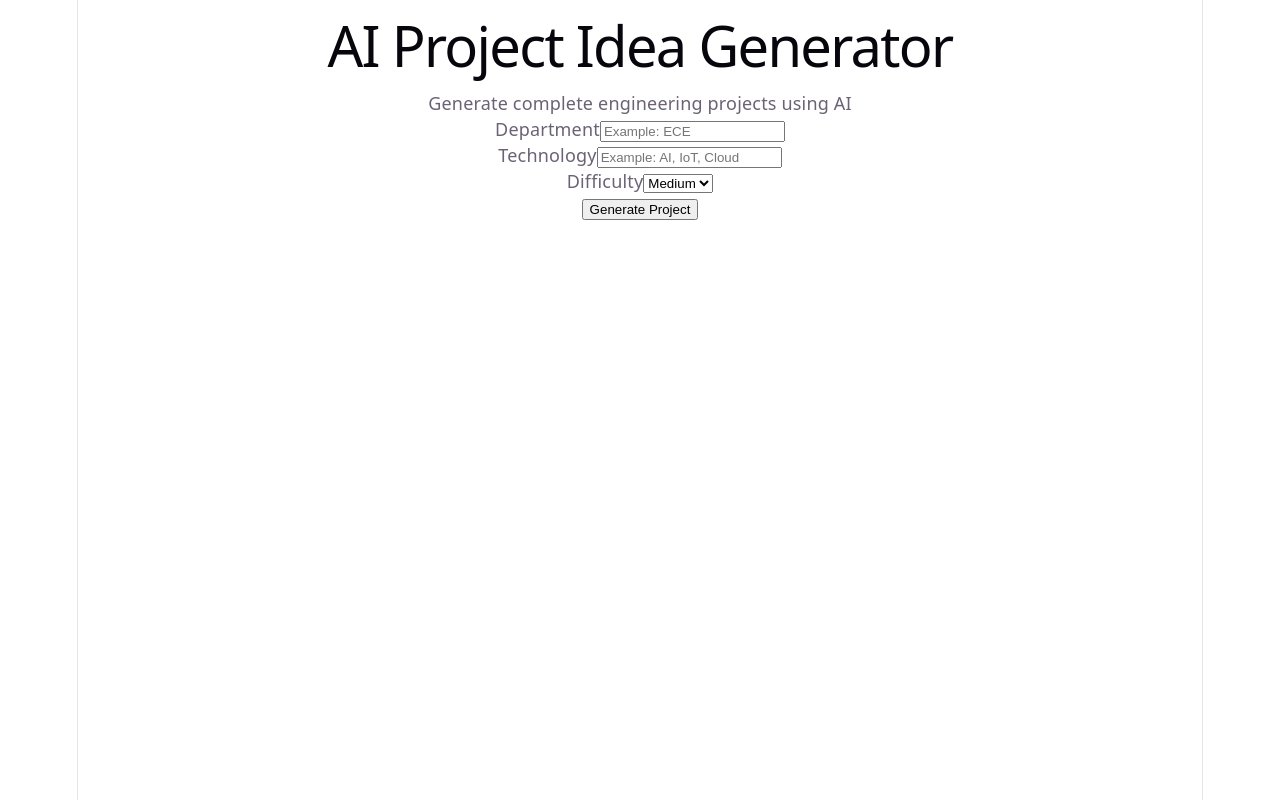
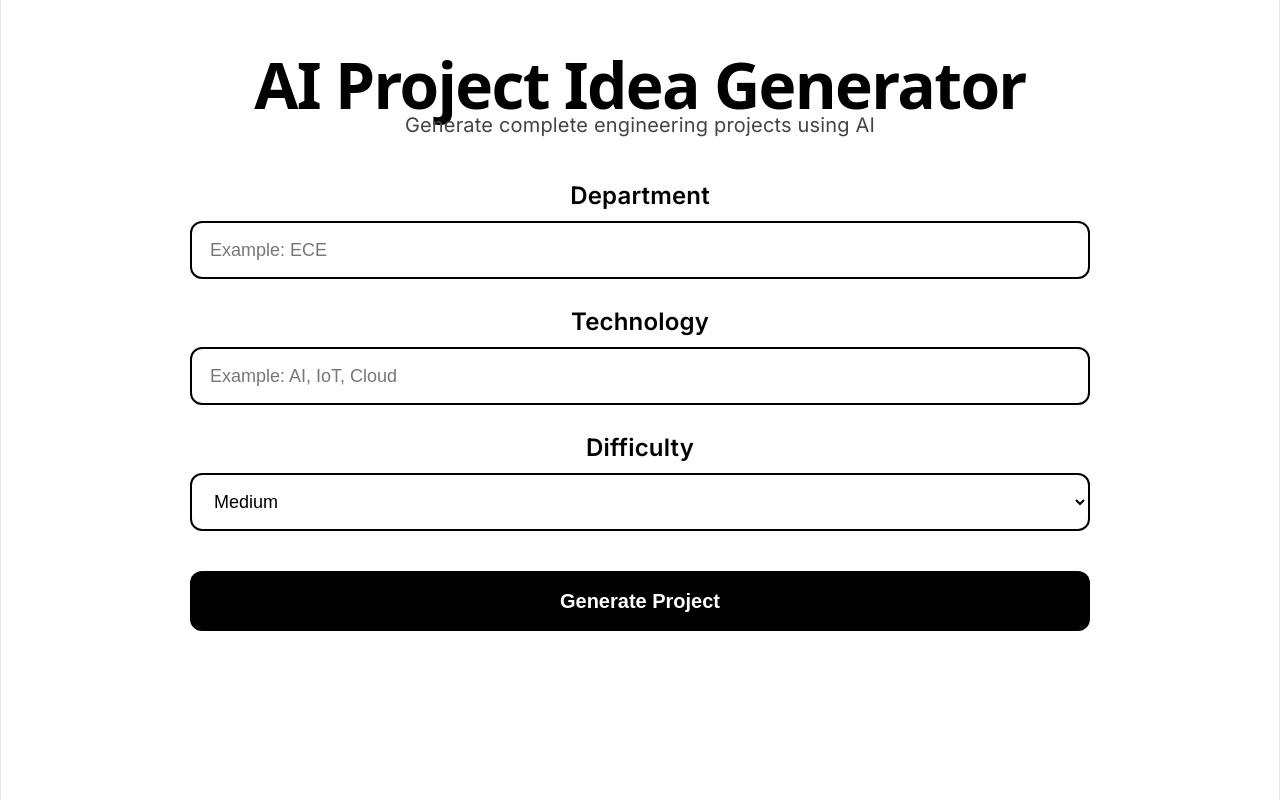
Before and after one commit to Peranandan/ai-project-generator, a React app: page / in a window 1280 px wide. Built offline with nearby package versions, Linux system fonts and the light colour scheme; the HTML template or start-up script is replaced by a standard one.

Commit message:
new latest commit

```diff
--- a/src/App.jsx
+++ b/src/App.jsx
@@ -1,7 +1,9 @@
-import "./App.css";
+import "./markdown.css";
 
 export default function App() {
+
   return (
+
     <div className="page">
 
       <div className="container">
@@ -9,7 +11,9 @@ export default function App() {
         {/* HEADER */}
         <div className="header">
 
-          <h1>AI Project Idea Generator</h1>
+          <h1>
+            AI Project Idea Generator
+          </h1>
 
           <p>
             Generate complete engineering projects using AI
@@ -17,10 +21,15 @@ export default function App() {
 
         </div>
 
-        {/* DEPARTMENT */}
+        {/* FORM */}
+        <div className="form">
+
+          {/* Department */}
           <div className="field">
 
-          <label>Department</label>
+            <label>
+              Department
+            </label>
 
             <input
               type="text"
@@ -29,10 +38,12 @@ export default function App() {
 
           </div>
 
-        {/* TECHNOLOGY */}
+          {/* Technology */}
           <div className="field">
 
-          <label>Technology</label>
+            <label>
+              Technology
+            </label>
 
             <input
               type="text"
@@ -41,16 +52,26 @@ export default function App() {
 
           </div>
 
-        {/* DIFFICULTY */}
+          {/* Difficulty */}
           <div className="field">
 
-          <label>Difficulty</label>
+            <label>
+              Difficulty
+            </label>
 
             <select>
 
-            <option>Medium</option>
-            <option>Easy</option>
-            <option>Hard</option>
+              <option>
+                Medium
+              </option>
+
+              <option>
+                Easy
+              </option>
+
+              <option>
+                Hard
+              </option>
 
             </select>
 
@@ -58,8 +79,12 @@ export default function App() {
 
           {/* BUTTON */}
           <button className="generate-btn">
+
             Generate Project
+
           </button>
+
+        </div>
 
       </div>
 
--- a/src/markdown.css
+++ b/src/markdown.css
@@ -6,9 +6,16 @@
   box-sizing:border-box;
 }
 
+html,
+body,
+#root{
+  width:100%;
+  min-height:100vh;
+  background:#ffffff !important;
+}
+
 body{
   font-family:"Inter",sans-serif;
-  background:#ffffff;
   color:#000;
 }
 
@@ -16,24 +23,24 @@ body{
 .page{
   width:100%;
   min-height:100vh;
-  background:#ffffff;
-  padding:24px;
+  background:#ffffff !important;
+  display:flex;
+  justify-content:center;
+  align-items:flex-start;
+  padding:40px 20px;
 }
 
 /* CONTAINER */
 .container{
   width:100%;
-  max-width:1000px;
-  margin:auto;
+  max-width:900px;
   background:#ffffff;
-  border-radius:18px;
-  padding:45px 24px;
 }
 
 /* HEADER */
 .header{
   text-align:center;
-  margin-bottom:40px;
+  margin-bottom:45px;
 }
 
 .header h1{
@@ -44,20 +51,24 @@ body{
 }
 
 .header p{
-  font-size:18px;
-  color:#222;
+  font-size:20px;
+  color:#444;
+}
+
+/* FORM */
+.form{
+  width:100%;
 }
 
 /* FIELD */
 .field{
-  margin-bottom:28px;
+  margin-bottom:30px;
 }
 
 .field label{
   display:block;
-  text-align:center;
-  font-size:22px;
-  font-weight:700;
+  font-size:24px;
+  font-weight:600;
   color:#000;
   margin-bottom:12px;
 }
@@ -66,25 +77,25 @@ body{
 input,
 select{
   width:100%;
-  height:54px;
+  height:58px;
   border:2px solid #000;
-  border-radius:10px;
-  background:#ffffff;
+  border-radius:12px;
+  background:#fff;
   color:#000;
   font-size:18px;
-  padding:0 16px;
+  padding:0 18px;
   outline:none;
 }
 
 /* PLACEHOLDER */
 input::placeholder{
-  color:#666;
+  color:#777;
 }
 
 /* BUTTON */
 .generate-btn{
   width:100%;
-  height:56px;
+  height:60px;
   border:none;
   border-radius:12px;
   background:#000;
@@ -98,21 +109,3 @@ input::placeholder{
 .generate-btn:hover{
   background:#111;
 }
-
-/* RESPONSIVE */
-@media(max-width:768px){
-
-  .header h1{
-    font-size:42px;
-  }
-
-  .field label{
-    font-size:18px;
-  }
-
-  input,
-  select{
-    font-size:16px;
-  }
-
-}
```
Lines whose indentation alone changed are shown as unchanged.
